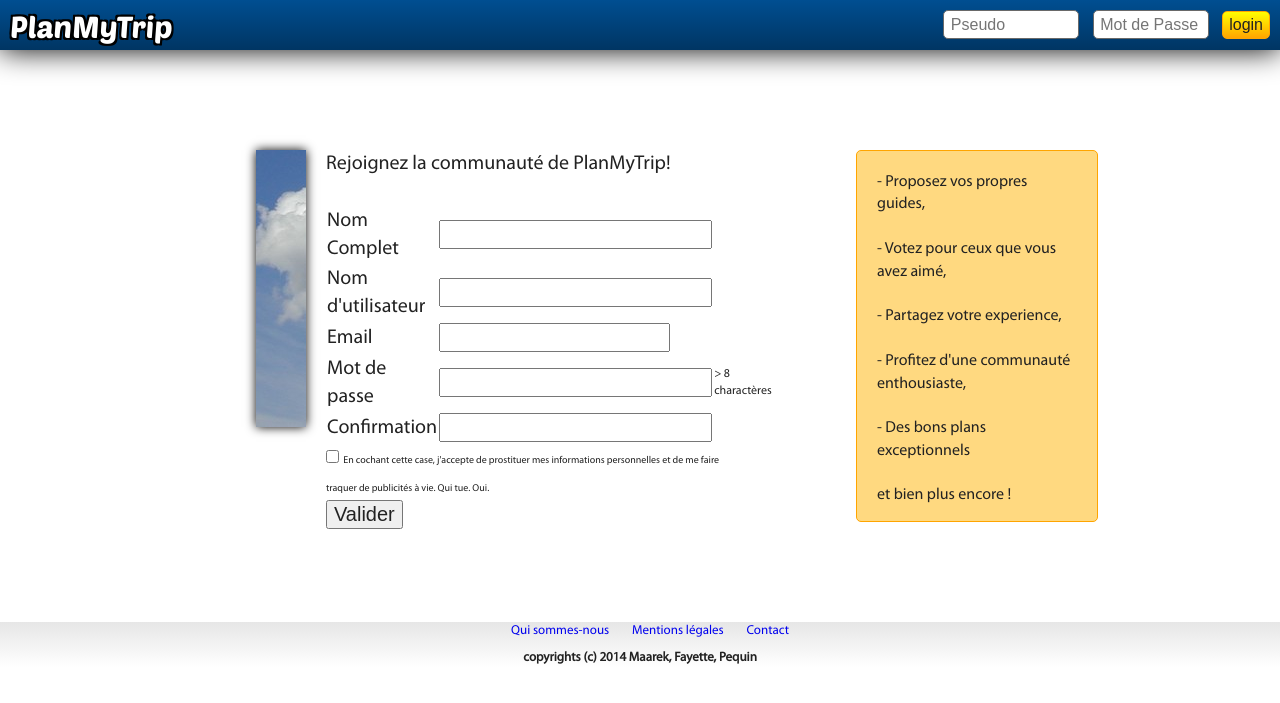
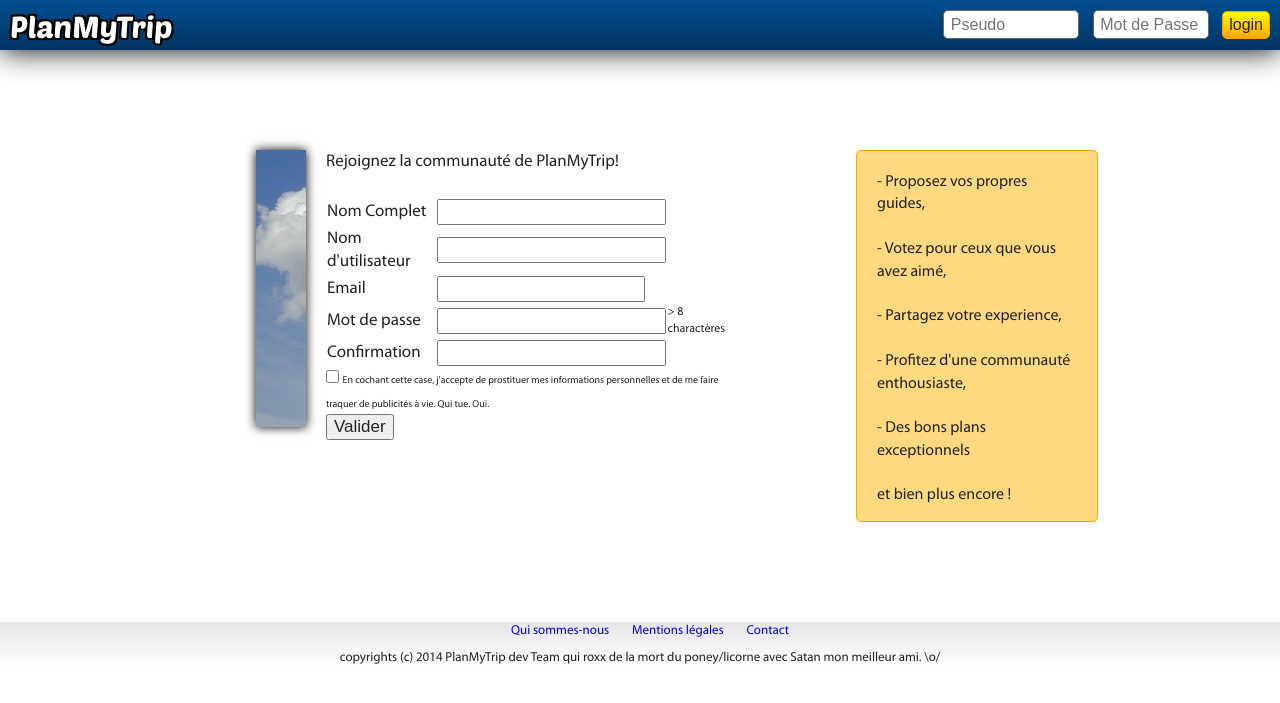
Before and after one commit to Que20/PlanMyTrip, a PHP site: page /pages/registration/index.php in a window 1280 px wide. Shown: the top 703 px of the page. Run offline with PHP 8.4, Linux system fonts and the light colour scheme.

Commit message:
JS account mana

```diff
--- a/css/main.css
+++ b/css/main.css
@@ -399,7 +399,7 @@ h1 {
     margin-left:20px;
     width: 400px;
     float: left;
-    font-size: 20px;
+    font-size: 17px;
 }
 
 #adventages {
--- a/pages/footer.php
+++ b/pages/footer.php
@@ -6,6 +6,6 @@
 	</div>
 	<br>
 	<div id="copyrights">
-		<h6>copyrights (c) 2014 Maarek, Fayette, Pequin</h6>
+		<h6 style="font-weight:normal;">copyrights (c) 2014 PlanMyTrip dev Team qui roxx de la mort du poney/licorne avec Satan mon meilleur ami. \o/</h6>
 	</div>
 </div>
--- a/pages/registration/index.php
+++ b/pages/registration/index.php
@@ -52,7 +52,7 @@
 			<td >Nom d'utilisateur</td><td><input type=text class="regName" name="pseudo" required></td><td></td>
 				</tr>
 				<tr>
-			<td >Email</td><td><input style="width:223px;" type=email class="regMail" name="mail" required pattern="{20}"></td><td></td>
+			<td >Email</td><td><input style="width:200px;" type=email class="regMail" name="mail" required pattern="{20}"></td><td></td>
 				</tr>
 				<tr>
 			<td >Mot de passe</td><td><input type=password class="regPassword" name="mdp" required></td><td style="font-size:12px;">> 8 charactères</td>
--- a/pages/user/account/script.js
+++ b/pages/user/account/script.js
@@ -1,4 +1,3 @@
-$(function() {
 this.html = this.html || {};
 
 html.Menu = function(div, values) {
@@ -36,7 +35,7 @@ html.Form = function(div, placeholder, name, type, required){
 	this.name = name;
 	this.type = type;
 	this.required = required;
-
+	console.log(name);
 }
 
 html.Form.prototype.init = function(){
@@ -74,6 +73,3 @@ accountMenuBar.init();
 
 
 //$('#onglet1').onclick
-
-
-}
```
